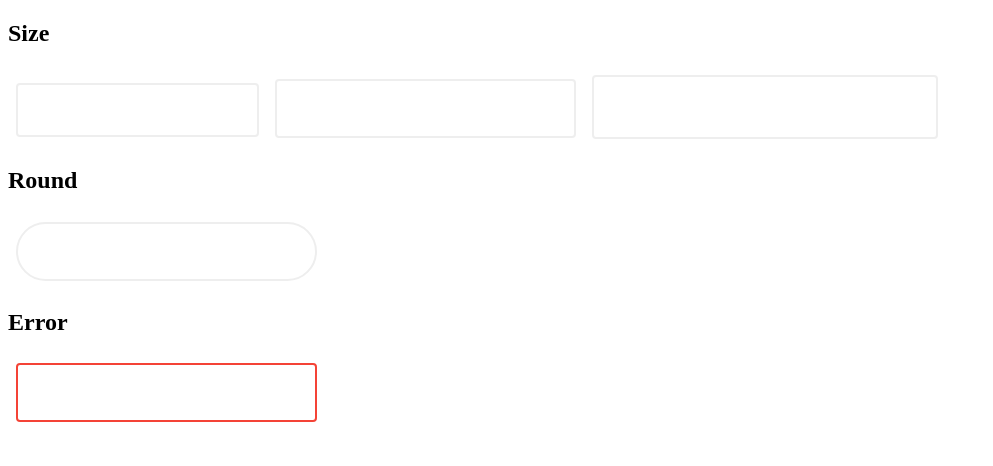
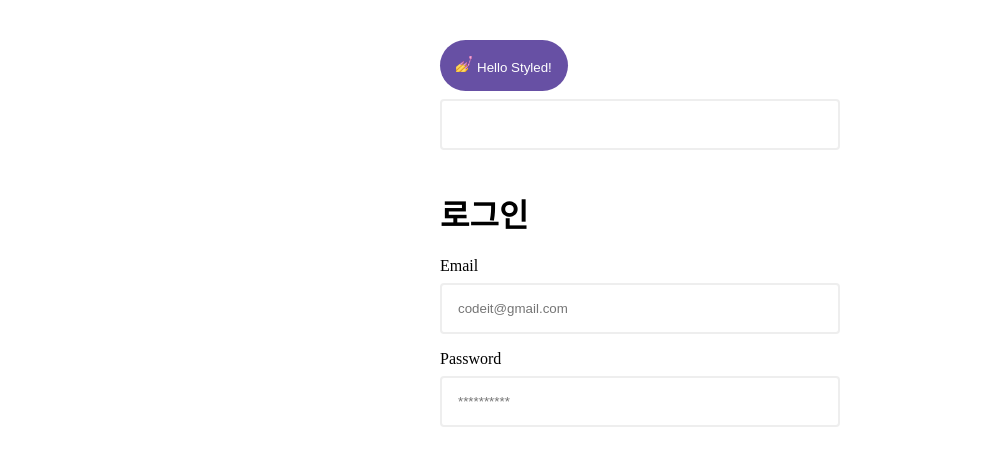
Before and after one commit to pseudoureka/styledComponents, a React (Create React App) app: page / in a window 1280 px wide. Shown: the top 466 px of the page, without its empty margins (0-993 px from the left). Built offline with nearby package versions, Linux system fonts and the light colour scheme.

Commit message:
로그인 페이지

```diff
--- a/src/App.js
+++ b/src/App.js
@@ -1,24 +1,35 @@
 import styled from "styled-components";
+import Button from "./Button";
 import Input from "./Input";
 
 const Container = styled.div`
+  margin: 40px auto;
+  width: 400px;
+
   ${Input} {
-    margin: 8px;
+    box-sizing: border-box;
+    display: block;
+    margin: 8px 0 16px;
+    width: 100%;
   }
 `;
 
 function App() {
   return (
-    <Container>
-      <h2>Size</h2>
-      <Input size="small" />
-      <Input size="medium" />
-      <Input size="large" />
-      <h2>Round</h2>
-      <Input round />
-      <h2>Error</h2>
-      <Input error />
-    </Container>
+    <>
+      <Container>
+        <Button round>Hello Styled!</Button>
+        <br />
+        <Input />
+      </Container>
+      <Container>
+        <h1>로그인</h1>
+        <label htmlFor="email">Email</label>
+        <Input type="email" id="email" placeholder="codeit@gmail.com"></Input>
+        <label htmlFor="password">Password</label>
+        <Input type="password" id="password" placeholder="**********"></Input>
+      </Container>
+    </>
   );
 }
 
--- /dev/null
+++ b/src/Button.js
@@ -0,0 +1,39 @@
+import styled from "styled-components";
+import nailImg from "./nail.png";
+
+export const Nail = styled.img`
+  width: 16px;
+  height: 16px;
+`;
+
+const StyledButton = styled.button`
+  background-color: #6750a4;
+  border: none;
+  color: #ffffff;
+  padding: 16px;
+  border-radius: ${({ round }) => (round ? `9999px` : `5px`)};
+  cursor: pointer;
+
+  ${Nail} {
+    margin-right: 5px;
+  }
+
+  &:hover {
+    opacity: 0.5;
+  }
+
+  &:active {
+    background-color: #37234d;
+  }
+`;
+
+function Button({ children, ...props }) {
+  return (
+    <StyledButton {...props}>
+      <Nail src={nailImg} alt="nail image" />
+      {children}
+    </StyledButton>
+  );
+}
+
+export default Button;
--- a/src/Input.js
+++ b/src/Input.js
@@ -1,20 +1,13 @@
 import styled from "styled-components";
 
-const SIZES = {
-  large: 24,
-  medium: 20,
-  small: 16,
-};
-
 const Input = styled.input`
-  font-size: ${({ size }) => SIZES[size] ?? SIZES["medium"]}px;
-  border: 2px solid ${({ error }) => (error ? `#f44336` : `#eeeeee`)};
-  border-radius: ${({ round }) => (round ? `9999px` : `4px`)};
+  border: 2px solid #eeeeee;
+  border-radius: 4px;
+  padding: 16px;
   outline: none;
-  padding: 16px;
 
   &:focus {
-    border-color: ${({ error }) => (error ? `#f44336` : `#7760b4`)};
+    border-color: #7760b4;
   }
 `;
 
```
Also changed, not shown: src/nail.png (added).
